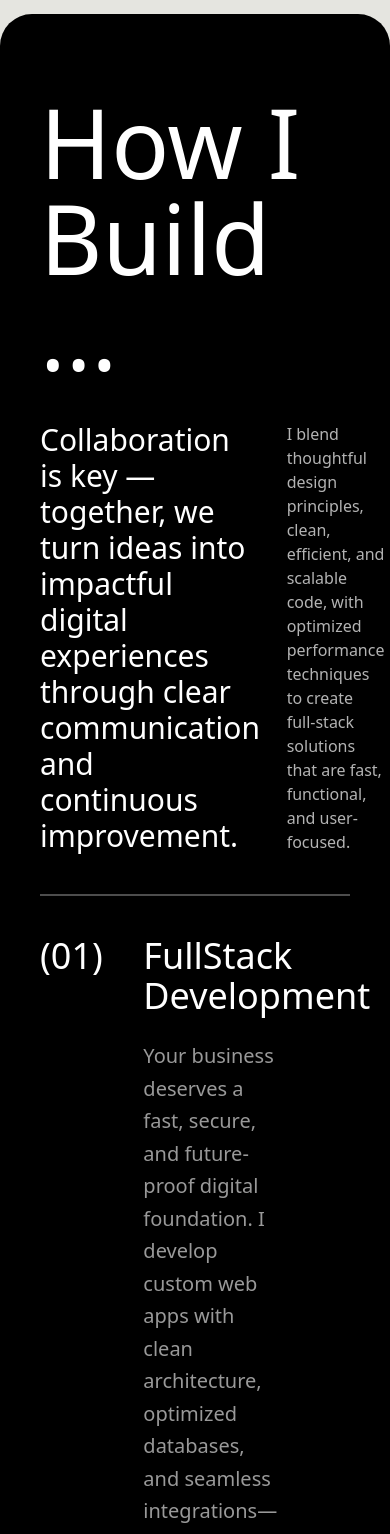
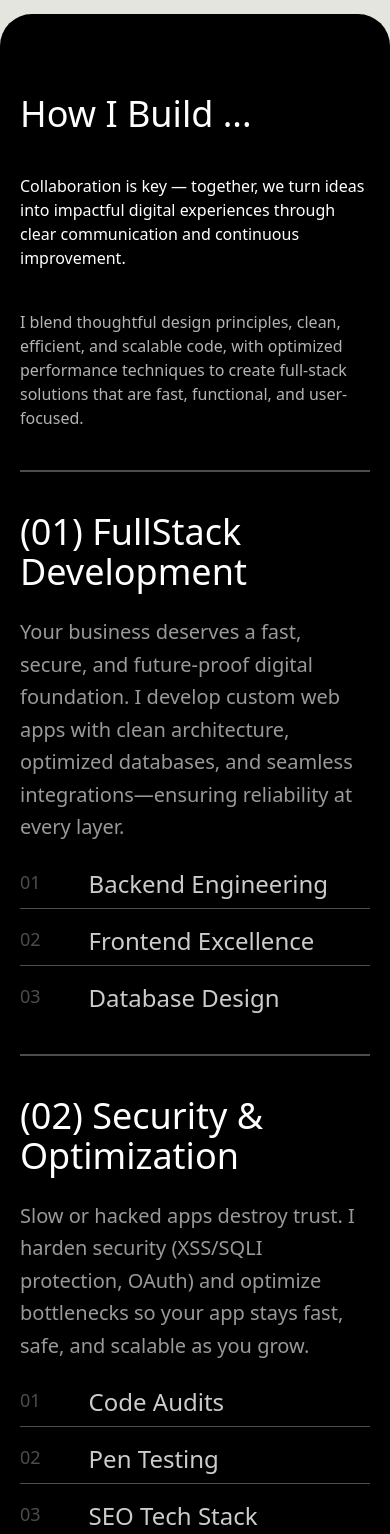
Before and after one commit to magar-manisha/Porfolio, a React (Vite) app: page / in a window 390 px wide. Shown: the part 830-2364 px from the top of the page. Built offline with nearby package versions, Linux system fonts and the light colour scheme.

Commit message:
chrore:making service responsive

```diff
--- a/src/sections/Service.jsx
+++ b/src/sections/Service.jsx
@@ -24,16 +24,16 @@ const Service = () => {
     });
   }, []);
   return (
-    <section id="service" className="min-h-screen bg-black rounded-t-4xl px-10">
+    <section id="service" className="min-h-screen bg-black rounded-t-4xl px-5 md:px-10">
       <div className="pt-20">
-        <h1 className="text-8xl text-white">How I Build ...</h1>
-        <div className="w-full flex justify-between items-center gap-10 text-white py-10">
-          <p className="text-3xl w-2/3">
+        <h1 className="text-4xl md:text-8xl text-white">How I Build ...</h1>
+        <div className="w-full flex flex-col md:flex-row justify-between items-center gap-10 text-white py-10">
+          <p className="md:text-3xl w-full md:w-2/3">
             Collaboration is key — together, we turn ideas into impactful
             digital experiences through clear communication and continuous
             improvement.
           </p>
-          <p className="w-1/3 text-white/70">
+          <p className="w-full md:w-1/3 text-white/70">
             I blend thoughtful design principles, clean, efficient, and scalable
             code, with optimized performance techniques to create full-stack
             solutions that are fast, functional, and user-focused.
@@ -57,10 +57,10 @@ const Service = () => {
           }
         >
           <div className="flex justify-between items-start">
-            <p className="text-4xl lg:text-5xl text-start font-medium">{`(0${index+1})`}</p>
-            <div className="flex flex-col gap-6 w-2/3">
-              <h2 className="text-4xl lg:text-6xl font-medium">{service.title}</h2>
-              <p className="text-xl leading-relaxed lg:text-2xl text-white/60 text-pretty w-2/3">
+            <p className="text-4xl lg:text-5xl text-start hidden md:flex font-medium">{`(0${index+1})`}</p>
+            <div className="flex flex-col gap-6 w-full md:w-2/3">
+              <h2 className="text-4xl lg:text-6xl font-medium">  <span className="text-4xl font-medium md:hidden">{`(0${index+1})`}</span> {service.title}</h2>
+              <p className="text-xl leading-relaxed lg:text-2xl text-white/60 text-pretty w-full md:w-2/3">
                 {service.description}
               </p>
               <div className="flex flex-col gap-2 text-2xl sm:gap-4 lg:text-3xl text-white/80">
```
